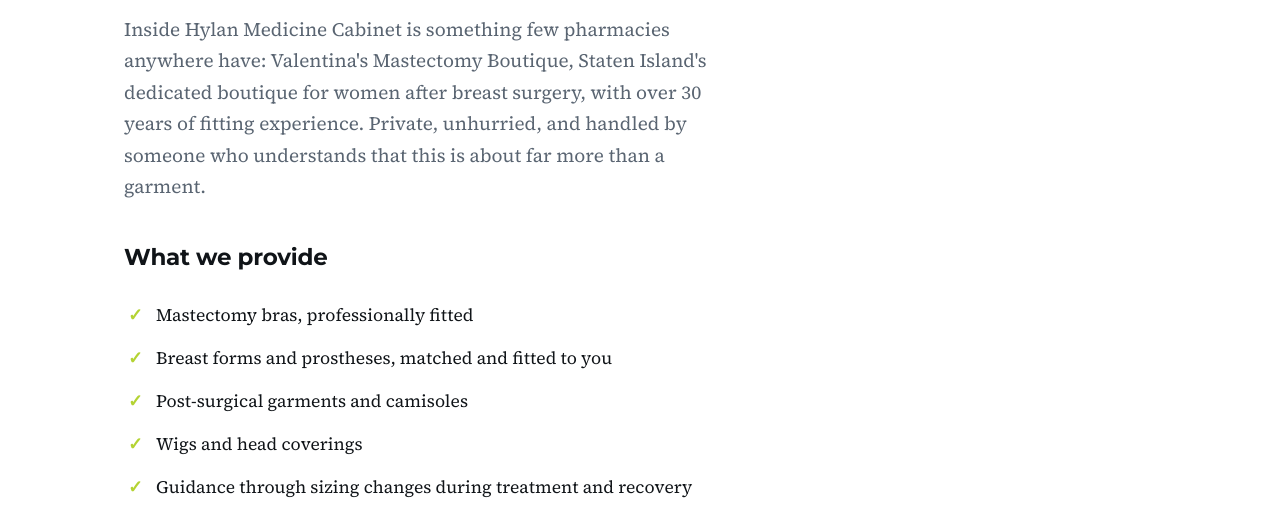
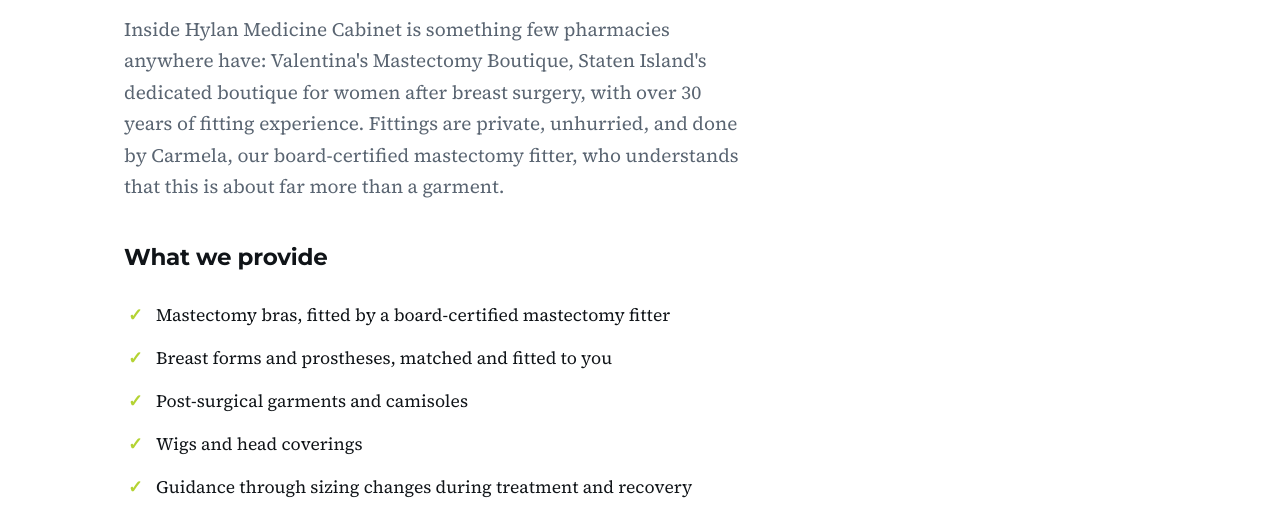
Before and after one commit to empirerxdist-cell/empirerxdist-cell.github.io, a plain HTML site: page mastectomy-boutique/index.html in a window 1280 px wide. Shown: the part 271-800 px from the top of the page. Drawn offline with Linux system fonts and the light colour scheme.

Commit message:
Mastectomy boutique: add board-certified fitter credential
Co-Authored-By: Claude Fable 5 <noreply@anthropic.com>

```diff
--- a/mastectomy-boutique/index.html
+++ b/mastectomy-boutique/index.html
@@ -4,7 +4,7 @@
 <meta charset="utf-8">
 <meta name="viewport" content="width=device-width, initial-scale=1">
 <title>Mastectomy Bras &amp; Breast Prostheses in Staten Island | Valentina&#x27;s Boutique at Hylan Medicine Cabinet</title>
-<meta name="description" content="Valentina&#x27;s Mastectomy Boutique at Hylan Medicine Cabinet: professional fitting for mastectomy bras, breast forms &amp; prostheses in Staten Island. Medicare &amp; most insurance billed. Private, caring, 30+ years of experience. (718) 667-4300.">
+<meta name="description" content="Valentina&#x27;s Mastectomy Boutique at Hylan Medicine Cabinet: board-certified fitter for mastectomy bras, breast forms &amp; prostheses in Staten Island. Medicare &amp; most insurance billed. Private, caring, 30+ years of experience. (718) 667-4300.">
 <link rel="preconnect" href="https://fonts.googleapis.com">
 <link rel="preconnect" href="https://fonts.gstatic.com" crossorigin>
 <link rel="stylesheet" href="https://fonts.googleapis.com/css2?family=Montserrat:wght@600;700;800&family=Source+Serif+4:ital,opsz,wght@0,8..60,400;0,8..60,600;1,8..60,400&display=swap">
@@ -114,12 +114,13 @@
 <h1>Mastectomy Bras &amp; Breast Prostheses in Staten Island</h1>
 <p class="lede">Inside Hylan Medicine Cabinet is something few pharmacies anywhere have:
 Valentina's Mastectomy Boutique, Staten Island's dedicated boutique for women after breast
-surgery, with over 30 years of fitting experience. Private, unhurried, and handled by someone
-who understands that this is about far more than a garment.</p>
+surgery, with over 30 years of fitting experience. Fittings are private, unhurried, and done
+by Carmela, our board-certified mastectomy fitter, who understands that this is about far
+more than a garment.</p>
 
 <h2>What we provide</h2>
 <ul class="checks">
-<li>Mastectomy bras, professionally fitted</li>
+<li>Mastectomy bras, fitted by a board-certified mastectomy fitter</li>
 <li>Breast forms and prostheses, matched and fitted to you</li>
 <li>Post-surgical garments and camisoles</li>
 <li>Wigs and head coverings</li>
```
